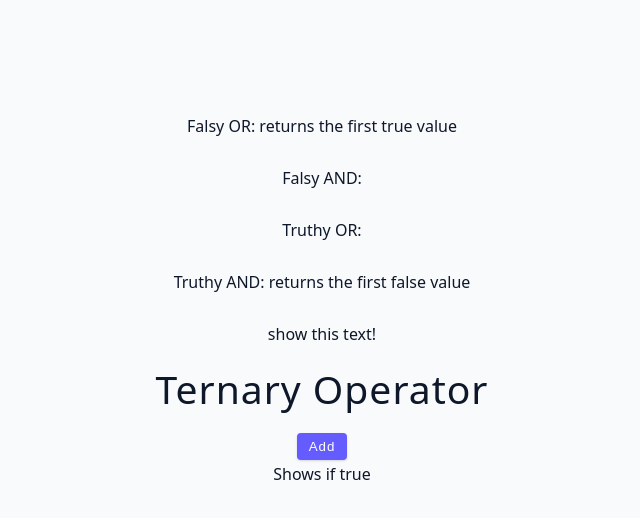
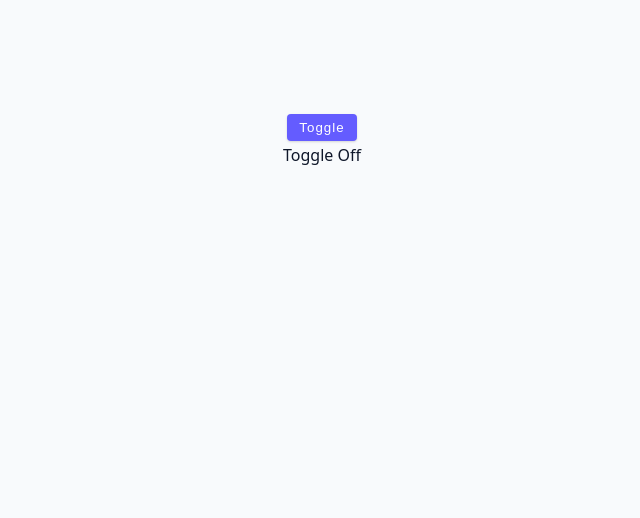
Before and after one commit to logan-lampton/react_projects, a React (Vite) app in the folder my-react-app/: page / in a window 1280 px wide. Shown: the top 518 px of the page, without its empty margins (318-958 px from the left). Built offline with nearby package versions, Linux system fonts and the light colour scheme.

Commit message:
toggle challenge

```diff
--- /dev/null
+++ b/my-react-app/src/02-useEffect/ToggleChallenge.jsx
@@ -0,0 +1,20 @@
+import { useState } from "react";
+
+function ToggleChallenge() {
+  const [toggle, setToggle] = useState(false);
+
+  const handleToggle = () => {
+    return setToggle(!toggle);
+  };
+
+  return (
+    <>
+      <button onClick={handleToggle} className='btn'>
+        Toggle
+      </button>
+      {toggle ? <div>Toggle On</div> : <div>Toggle Off</div>}
+    </>
+  );
+}
+
+export default ToggleChallenge;
--- a/my-react-app/src/App.jsx
+++ b/my-react-app/src/App.jsx
@@ -1,10 +1,10 @@
 import "./App.css";
-import TurthyFalsy from './02-useEffect/TurthyFalsy';
+import ToggleChallenge from './02-useEffect/ToggleChallenge';
 
 function App() {
   return (
     <div className='container'>
-      <TurthyFalsy />
+      <ToggleChallenge />
     </div>
   );
 }
```
